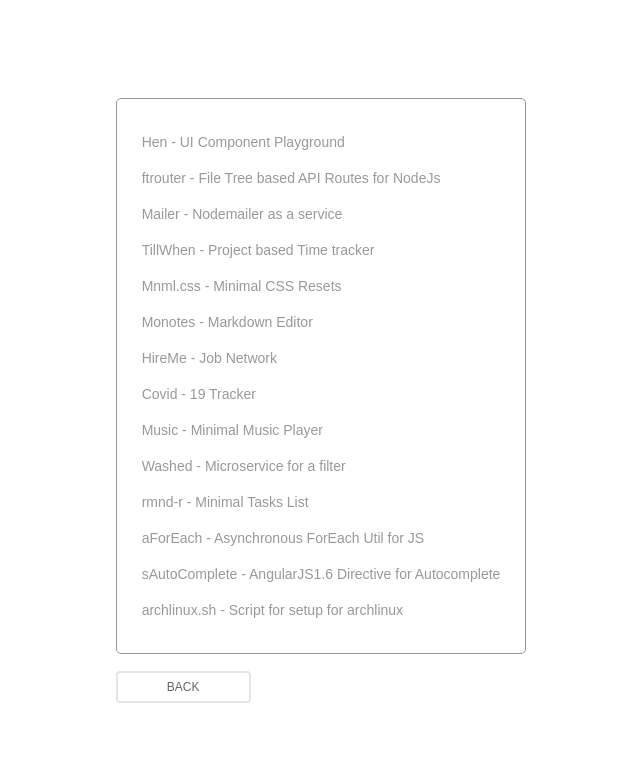
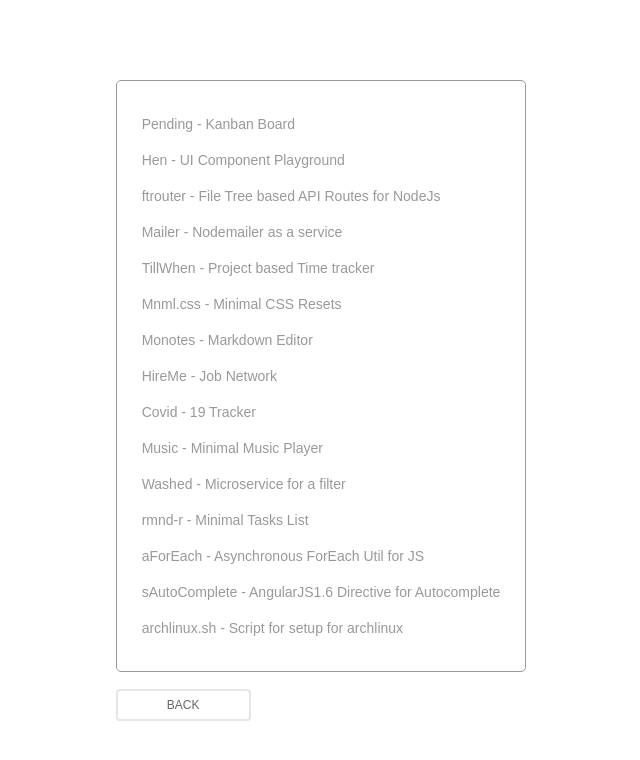
Before and after one commit to barelyhuman/reaper.im-old, a Next.js app: page /work in a window 1280 px wide. Shown: the top 760 px of the page, without its empty margins (319-959 px from the left). Built offline with nearby package versions, Linux system fonts and the light colour scheme.

Commit message:
Update index.js

```diff
--- a/pages/work/index.js
+++ b/pages/work/index.js
@@ -7,6 +7,11 @@ function Work() {
     <Layout>
       <div className="container">
         <ul className="card-border min-width-150-px">
+          <li>
+            <a target="_blank" href="https://pending.reaper.im">
+              Pending - Kanban Board
+            </a>
+          </li>
           <li>
             <a target="_blank" href="https://hen.reaper.im">
               Hen - UI Component Playground
```
